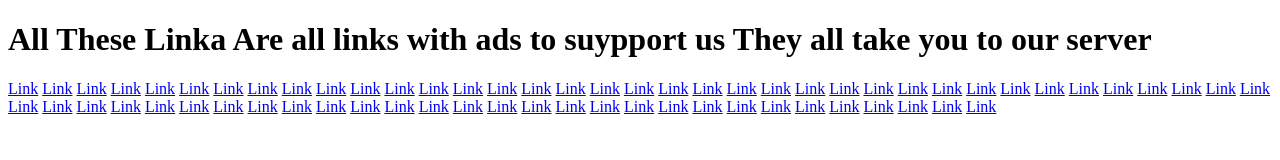
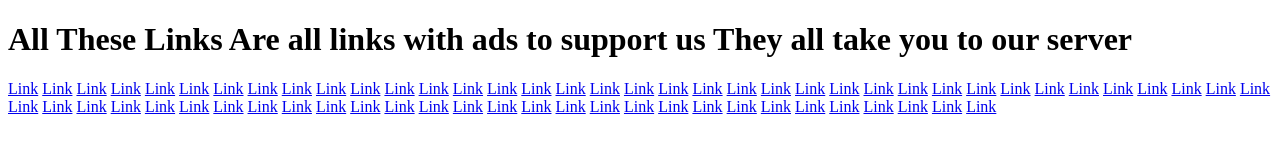
Before and after one commit to Ryanawesome111/gyslinks, a plain HTML site: page index.html in a window 1280 px wide. Drawn offline with Linux system fonts and the light colour scheme; a script that the page names is missing.

Commit message:
Update index.html

```diff
--- a/index.html
+++ b/index.html
@@ -8,7 +8,7 @@
 <body>
   <script src="https://linkvertise.net/cdn/linkvertise.js"></script><script>linkvertise(223008, {whitelist: [], blacklist: [""]});</script>
 
-  <h1>All These Linka Are all links with ads to suypport us They all take you to our server</h1>
+  <h1>All These Links Are all links with ads to support us They all take you to our server</h1>
 
   <a href="https://discord.com/invite/fyBB97VVJz">Link</a>   <a href="https://discord.com/invite/fyBB97VVJz">Link</a>   <a href="https://discord.com/invite/fyBB97VVJz">Link</a>   <a href="https://discord.com/invite/fyBB97VVJz">Link</a>
 
```
